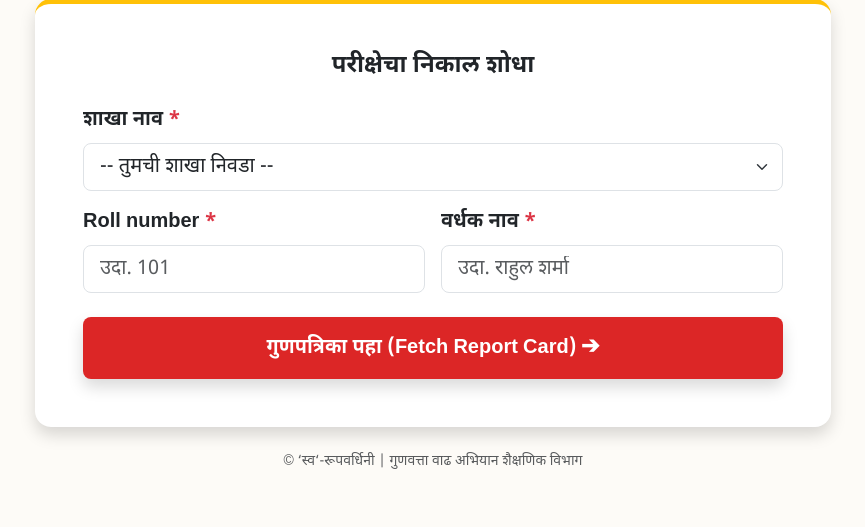
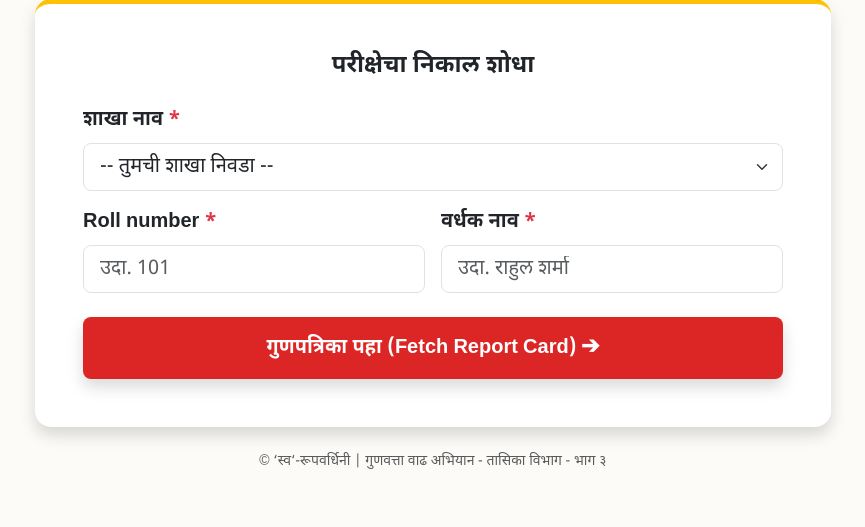
Before and after one commit to PiyushUbhe3050/Bhag3_result_portal_2026, a Django app: page / in a window 1280 px wide. Shown: the part 273-800 px from the top of the page, without its empty margins (207-1072 px from the left). Run offline with Django 5.2, Linux system fonts and the light colour scheme; data comes from the database, SQL or seed files in the repository.

```diff
--- a/results/templates/results/search.html
+++ b/results/templates/results/search.html
@@ -107,7 +107,7 @@
     {% endif %}
 
     <div class="text-center text-muted small mt-4">
-        © ‘स्व‘-रूपवर्धिनी | गुणवत्ता वाढ अभियान शैक्षणिक विभाग
+        © ‘स्व‘-रूपवर्धिनी | गुणवत्ता वाढ अभियान - तासिका विभाग - भाग ३
     </div>
 
 </div>
```
